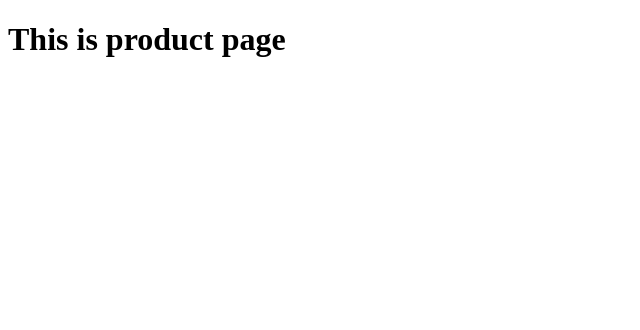
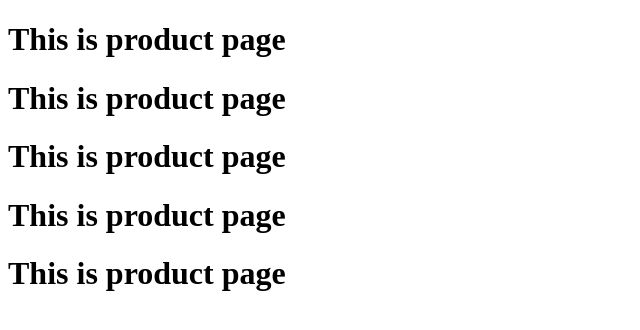
Before and after one commit to certifiedTboy/my-first-html, a plain HTML site: page product.html in a window 1280 px wide. Shown: the whole page, without its empty margins (0-640 px from the left). Drawn offline with Linux system fonts and the light colour scheme.

Commit message:
update product.html

```diff
--- a/product.html
+++ b/product.html
@@ -7,5 +7,9 @@
   </head>
   <body>
     <h1>This is product page</h1>
+    <h1>This is product page</h1>
+    <h1>This is product page</h1>
+    <h1>This is product page</h1>
+    <h1>This is product page</h1>
   </body>
 </html>
```
